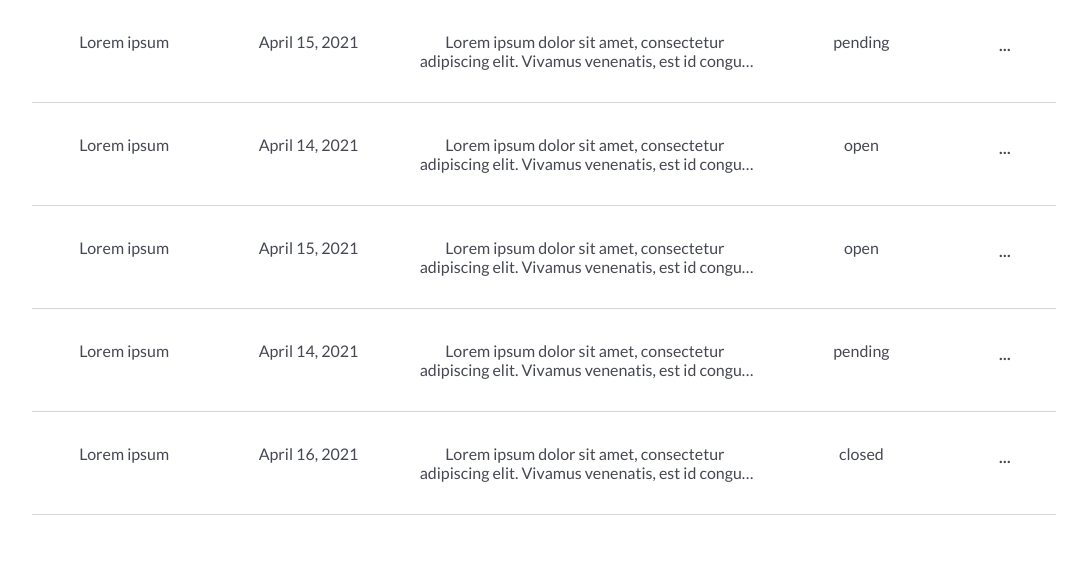
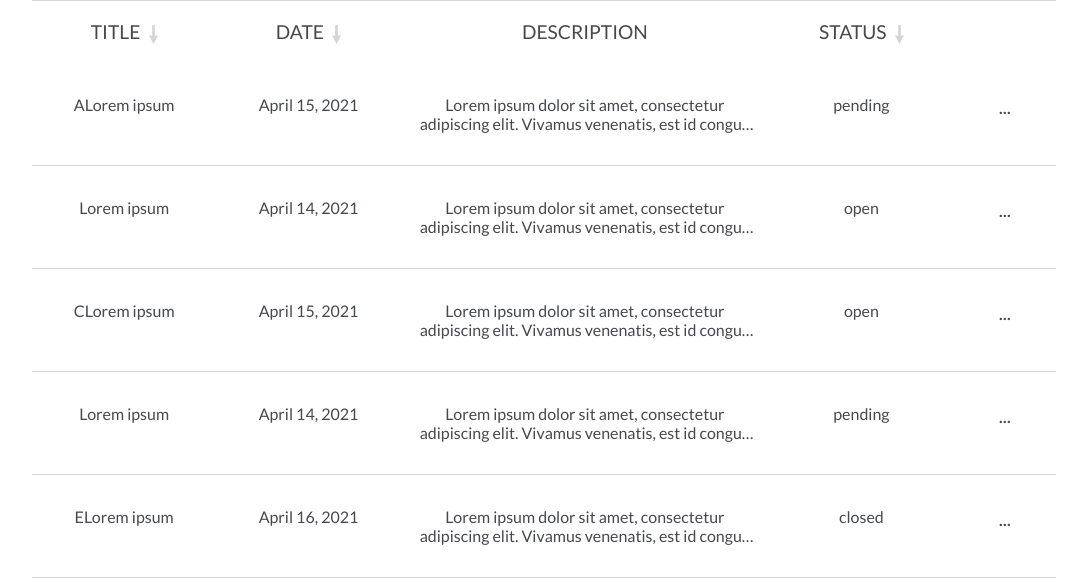
Before and after one commit to wojciechlasak/issue-tracker, a React (Create React App) app: page / in a window 1280 px wide. Shown: the top 584 px of the page, without its empty margins (96-1183 px from the left). Built offline with nearby package versions, Linux system fonts and the light colour scheme.

Commit message:
added Header, started sort, separated styled-component to new file

```diff
--- a/src/components/issuesList/IssuesList.js
+++ b/src/components/issuesList/IssuesList.js
@@ -1,33 +1,21 @@
 import React, { useContext, useState } from 'react';
-import styled from 'styled-components';
 import { IssuesContext } from '../../providers/IssuesProvider';
 import Issue from '../issue/Issue';
 import IssueEdit from '../issueEdit/IssueEdit';
-
-const PopupContainer = styled.div`
-  position: fixed;
-  width: 100%;
-  height: 100%;
-  background-color: rgba(40, 61, 123, 0.5);
-  top: 0;
-  left: 0;
-  display: flex;
-  justify-content: center;
-  align-items: center;
-`;
-
-const Popup = styled.div`
-  position: fixed;
-  max-width: 50em;
-  background-color: #fff;
-  padding: 1.5em;
-  margin: ${props => props.theme.spacing.column};
-`;
+import Arrow from '../../images/arrow.png';
+import {
+  ListHeader,
+  Cell,
+  SortCell,
+  PopupContainer,
+  Popup,
+} from './StyledIssuesList';
 
 const IssuesList = () => {
   const issuesContext = useContext(IssuesContext);
   const [isShowPopup, setIsShowPopup] = useState(false);
   const [activeIssue, setActiveIssue] = useState(null);
+  const [issues, setIssues] = useState(issuesContext.issues);
 
   const handleClickIssue = issue => {
     setIsShowPopup(true);
@@ -39,11 +27,30 @@ const IssuesList = () => {
     setActiveIssue(null);
   };
 
+  const handleSort = () => {
+    setIssues(prevIssues => [
+      ...prevIssues.sort((a, b) =>
+        a.title > b.title ? 1 : b.title > a.title ? -1 : 0
+      ),
+    ]);
+  };
+
   return (
     <section>
-      <header></header>
-      {issuesContext.issues.map(issue => (
-        <Issue issue={issue} onClickIssue={handleClickIssue} />
+      <ListHeader>
+        <SortCell onClick={handleSort}>
+          Title <img src={Arrow} alt="" />
+        </SortCell>
+        <SortCell onClick={handleSort}>
+          Date <img src={Arrow} alt="" />
+        </SortCell>
+        <Cell width="36%">Description</Cell>
+        <SortCell onClick={handleSort}>
+          Status <img src={Arrow} alt="" />
+        </SortCell>
+      </ListHeader>
+      {issues.map(issue => (
+        <Issue key={issue.id} issue={issue} onClickIssue={handleClickIssue} />
       ))}
       {isShowPopup && (
         <PopupContainer>
--- /dev/null
+++ b/src/components/issuesList/StyledIssuesList.js
@@ -0,0 +1,45 @@
+import styled from 'styled-components';
+
+export const PopupContainer = styled.div`
+  position: fixed;
+  width: 100%;
+  height: 100%;
+  background-color: rgba(40, 61, 123, 0.5);
+  top: 0;
+  left: 0;
+  display: flex;
+  justify-content: center;
+  align-items: center;
+`;
+
+export const Popup = styled.div`
+  position: fixed;
+  max-width: 50em;
+  background-color: #fff;
+  padding: 1.5em;
+  margin: ${props => props.theme.spacing.column};
+`;
+
+export const Cell = styled.div`
+  width: ${props => props.width || '18%'};
+  color: ${props => props.color || props.theme.colors.gray};
+  text-align: center;
+`;
+
+export const SortCell = styled(Cell)`
+  cursor: pointer;
+
+  img {
+    margin-left: 0.25em;
+    height: 1em;
+    vertical-align: middle;
+  }
+`;
+
+export const ListHeader = styled.header`
+  display: flex;
+  font-size: ${props => props.theme.fontSizes.medium};
+  text-transform: uppercase;
+  border-top: 1px solid ${props => props.theme.colors.grayLight};
+  padding: 1em 0;
+`;
--- a/src/constants/data.js
+++ b/src/constants/data.js
@@ -4,7 +4,7 @@ import { STATUS } from './status';
 export const ISSUES = [
   {
     id: uuid4(),
-    title: 'Lorem ipsum',
+    title: 'ALorem ipsum',
     description:
       'Lorem ipsum dolor sit amet, consectetur adipiscing elit. Vivamus venenatis, est id congue ultrices, nunc quam tempus mauris, quis blandit augue elit eu enim. Nulla gravida nibh ex, quis sollicitudin enim eleifend at. Praesent sit amet augue cursus, aliquet diam et, euismod diam. Fusce placerat est scelerisque sem maximus feugiat.',
     created_date: 1618471915000,
@@ -20,7 +20,7 @@ export const ISSUES = [
   },
   {
     id: uuid4(),
-    title: 'Lorem ipsum',
+    title: 'CLorem ipsum',
     description:
       'Lorem ipsum dolor sit amet, consectetur adipiscing elit. Vivamus venenatis, est id congue ultrices, nunc quam tempus mauris, quis blandit augue elit eu enim. Nulla gravida nibh ex, quis sollicitudin enim eleifend at. Praesent sit amet augue cursus, aliquet diam et, euismod diam. Fusce placerat est scelerisque sem maximus feugiat.',
     created_date: 1618491915000,
@@ -36,7 +36,7 @@ export const ISSUES = [
   },
   {
     id: uuid4(),
-    title: 'Lorem ipsum',
+    title: 'ELorem ipsum',
     description:
       'Lorem ipsum dolor sit amet, consectetur adipiscing elit. Vivamus venenatis, est id congue ultrices, nunc quam tempus mauris, quis blandit augue elit eu enim. Nulla gravida nibh ex, quis sollicitudin enim eleifend at. Praesent sit amet augue cursus, aliquet diam et, euismod diam. Fusce placerat est scelerisque sem maximus feugiat.',
     created_date: 1618571915000,
```
Also changed, not shown: src/images/arrow.png (added).
